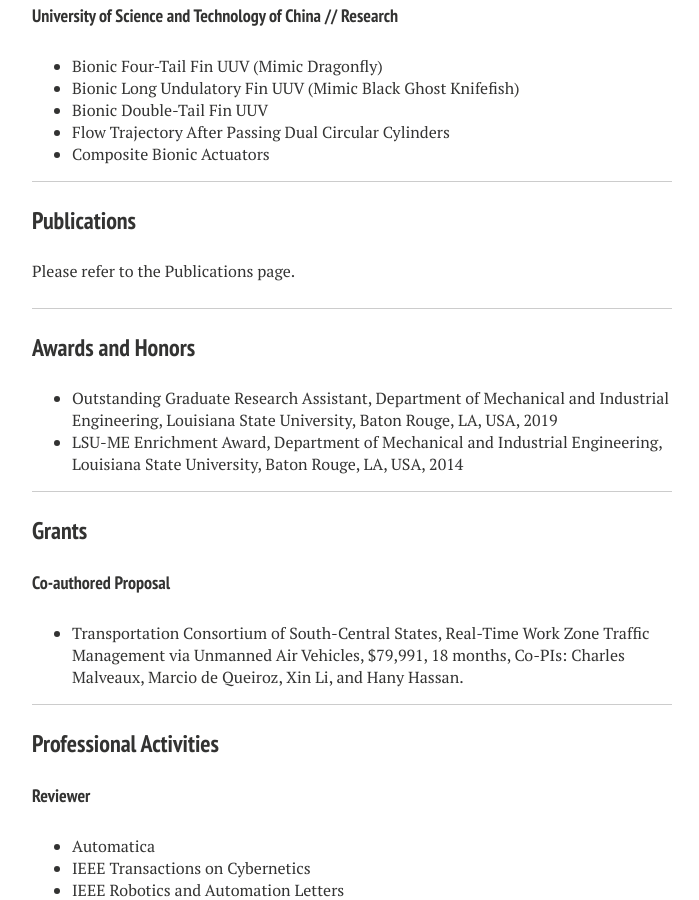
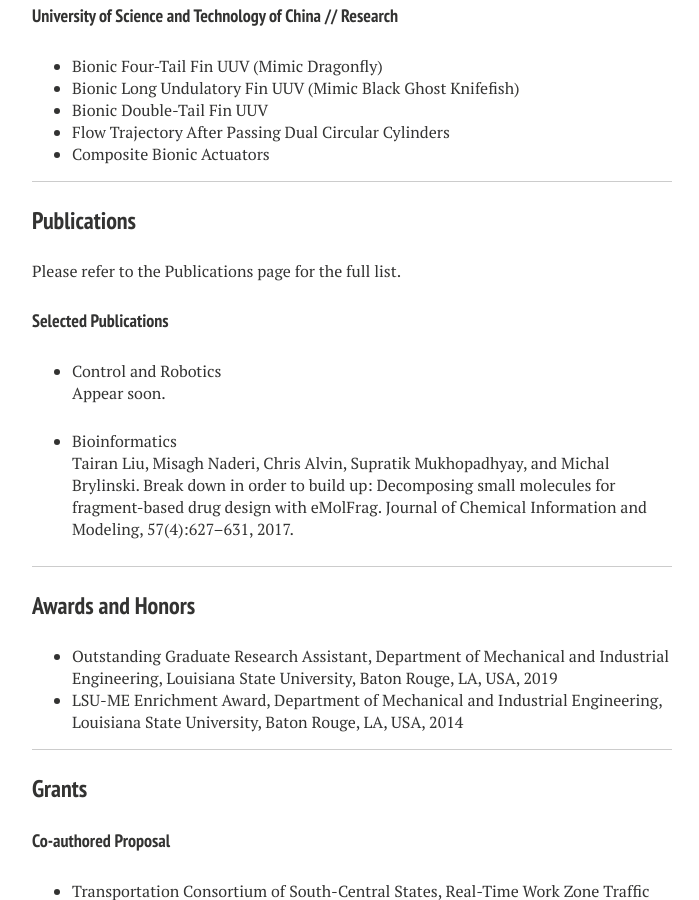
Before and after one commit to liutairan/liutairan.github.io, a Jekyll site: the page built from cv.md, in a window 1280 px wide and 900 px high, scrolled down 1045 px. Shown: the whole window, without its empty margins (288-987 px from the left). Built offline with Jekyll 4.4.1, drawn with Linux system fonts in a browser that asks for light colours; nearby versions of some CDN libraries.

Commit message:
Update cv.md

```diff
--- a/cv.md
+++ b/cv.md
@@ -57,7 +57,15 @@
 
 ### Publications
 
-Please refer to the [Publications](https://liutairan.github.io/publications/) page.
+Please refer to the [Publications](https://liutairan.github.io/publications/) page for the full list.
+
+#### Selected Publications
+
+* Control and Robotics
+Appear soon.
+
+* Bioinformatics
+Tairan Liu, Misagh Naderi, Chris Alvin, Supratik Mukhopadhyay, and Michal Brylinski. Break down in order to build up: Decomposing small molecules for fragment-based drug design with eMolFrag. Journal of Chemical Information and Modeling, 57(4):627–631, 2017.
 
 ***
 
```
